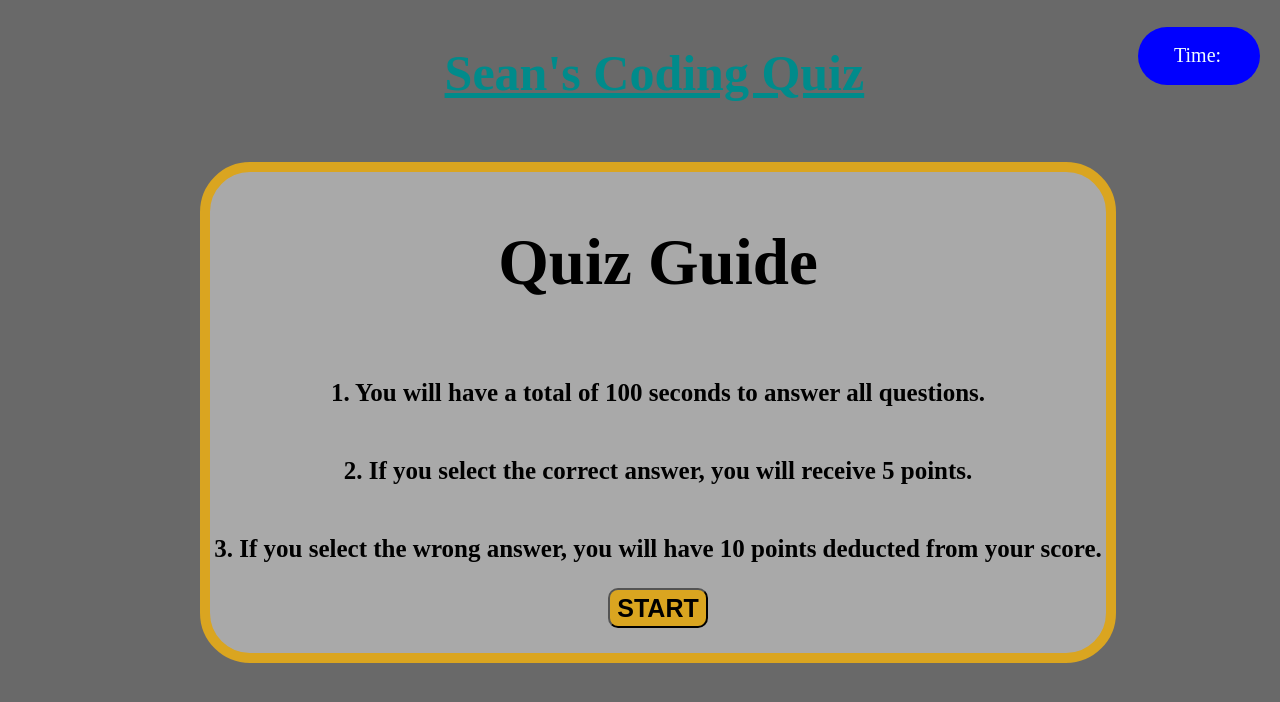
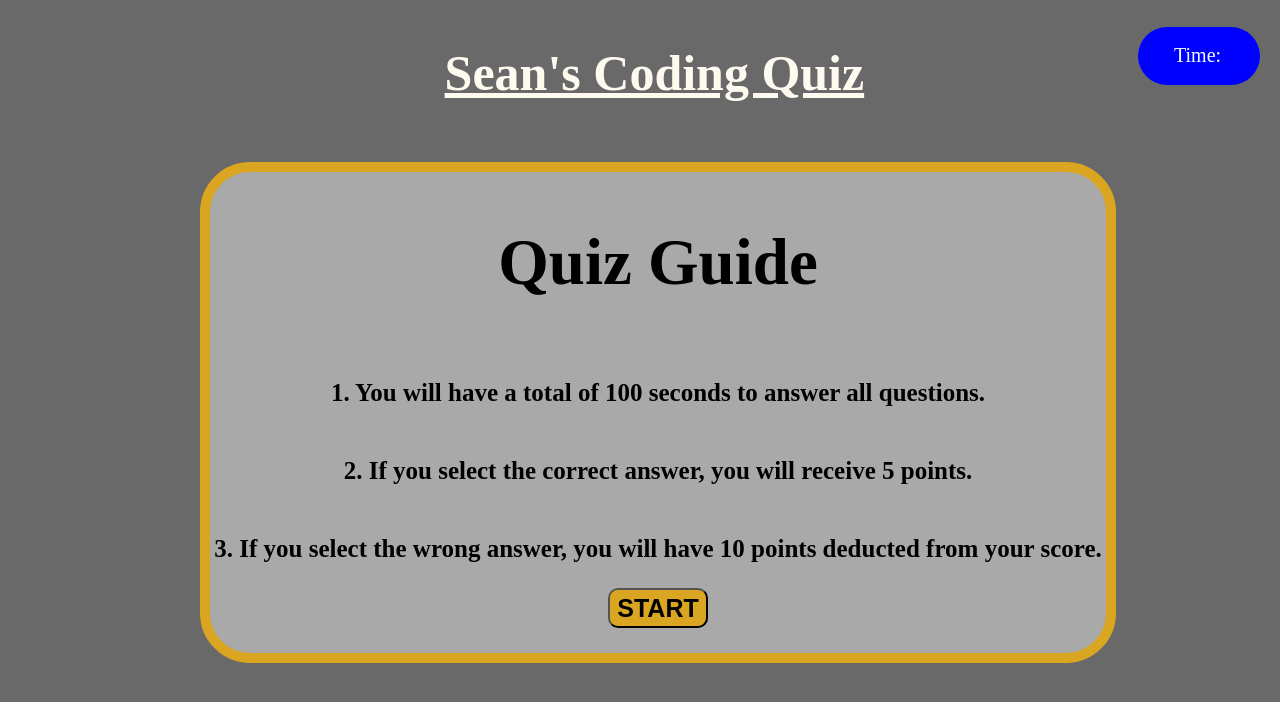
Before and after one commit to seanlthecoder/Quality-Quizzes, a plain HTML site: page index.html in a window 1280 px wide. Drawn offline with Linux system fonts and the light colour scheme.

Commit message:
updated CSS

```diff
--- a/assets/style.css
+++ b/assets/style.css
@@ -158,7 +158,7 @@ h2 {
 
 #header-1 {
   text-decoration: underline;
-  color: darkcyan;
+  color: floralwhite;
   margin-bottom: 10px;
   width: 71%;
   font-size: 50px;
```
